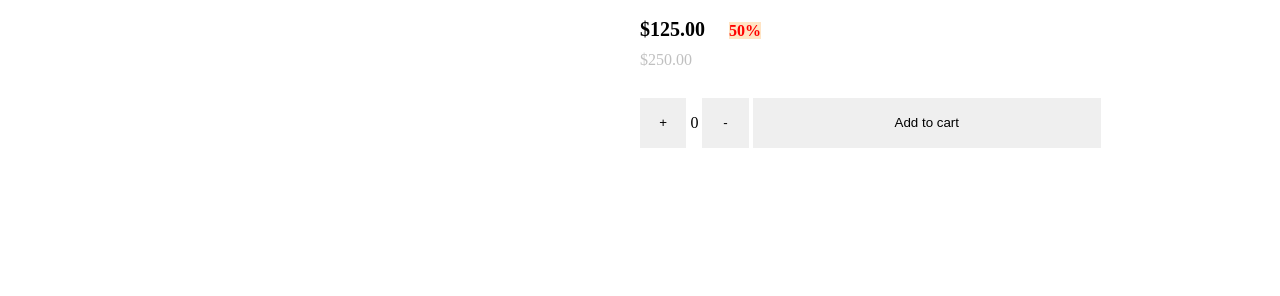
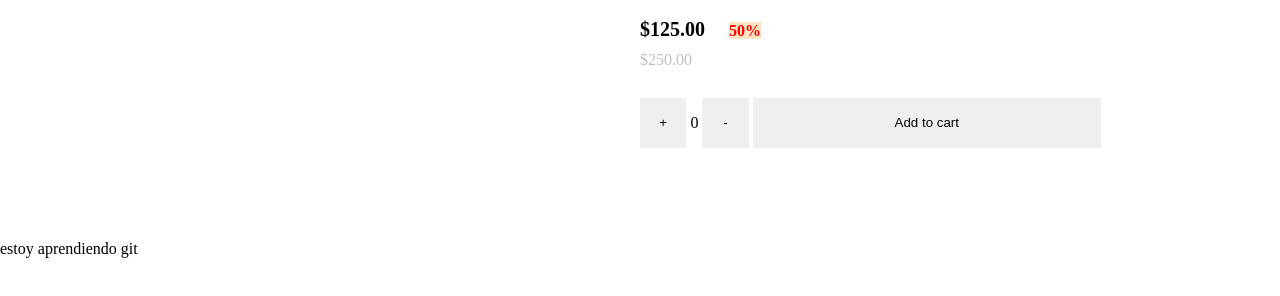
Before and after one commit to darkrayDveloper/ecommerce-product-page-main, a plain HTML site: page index.html in a window 1280 px wide. Shown: the part 420-716 px from the top of the page. Drawn offline with Linux system fonts and the light colour scheme.

Commit message:
agregar parrafo

```diff
--- a/index.html
+++ b/index.html
@@ -119,7 +119,7 @@
 
 </section>
 
-
+<p>estoy aprendiendo git</p>
 
 
 
```
